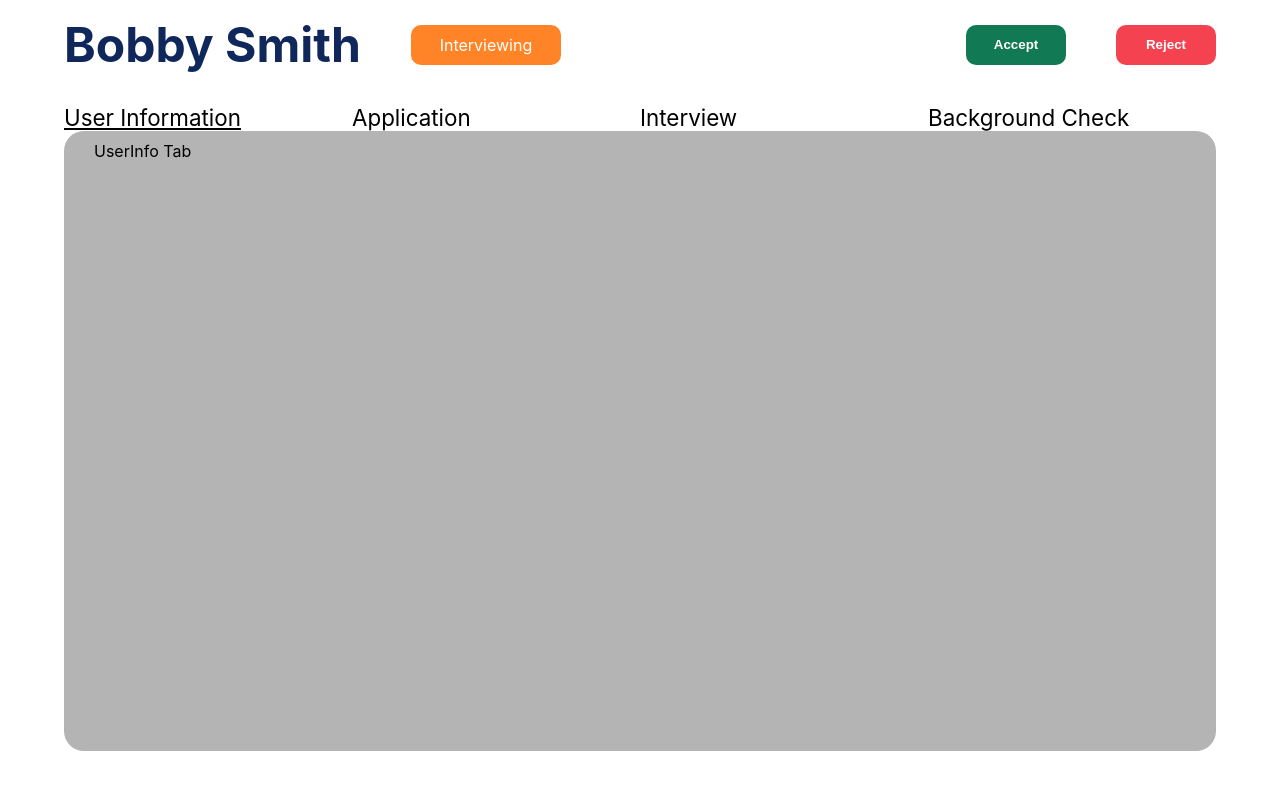
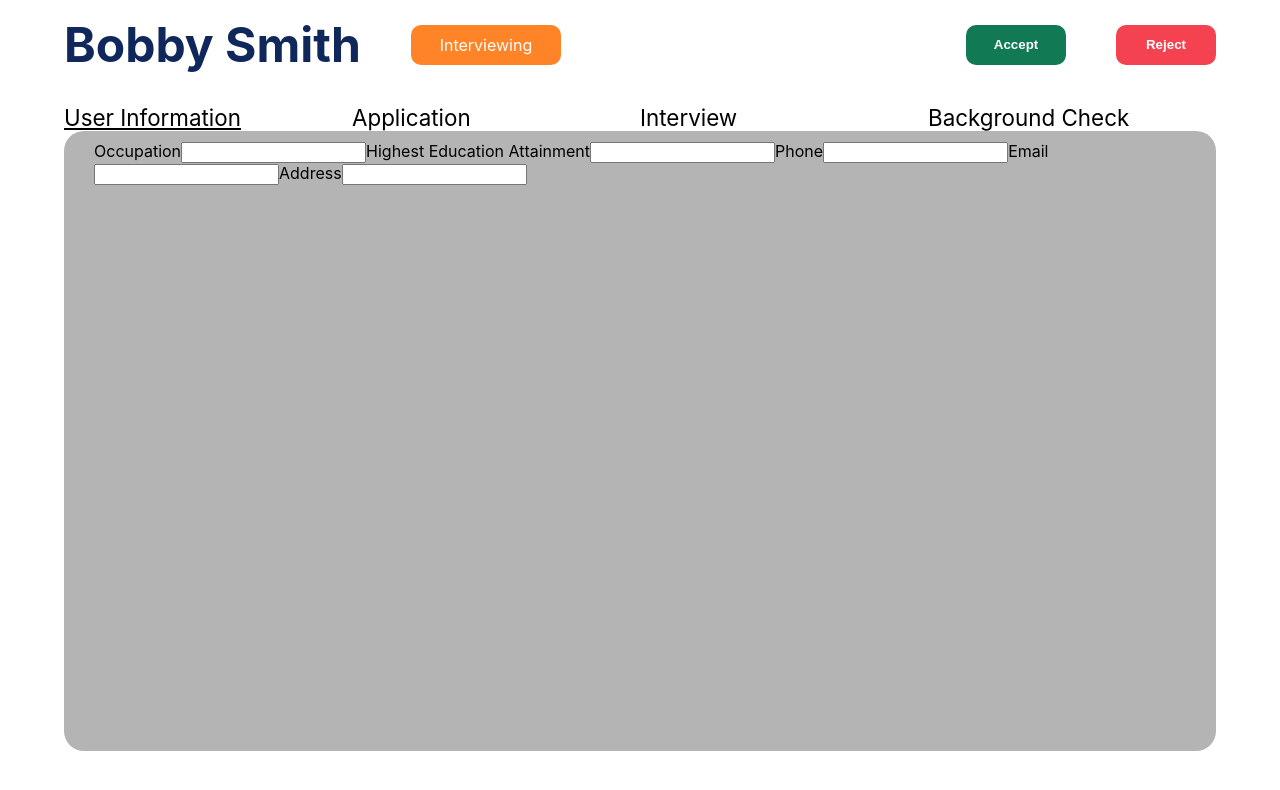
Before and after one commit to Hack4ImpactFall2021/y-knot, a React (Create React App) app: page / in a window 1280 px wide. Shown: the top 790 px of the page. Built offline with nearby package versions, Linux system fonts and the light colour scheme; a web font is replaced by a local one.

Commit message:
made basic form for user info

```diff
--- a/src/ProfilePage/ProfileContent/UserInfoTab/UserInfo.tsx
+++ b/src/ProfilePage/ProfileContent/UserInfoTab/UserInfo.tsx
@@ -1,15 +1,93 @@
-import React from 'react';
-import ProfileHeader from './ProfileHeader/ProfileHeader';
-
+import React, { Component } from 'react';
 import './UserInfo.css';
 
 
-const UserInfo = () => {
-  return (
-    <div>
-      UserInfo Tab
-    </div>
-  )
+class UserInfo extends Component {
+
+  constructor(props: any) {
+    super(props)
+
+    this.state = {
+      username: '',
+      education: '',
+      phoneNumber: '',
+      email: '',
+      address: ''
+    }
+  }
+
+  handleOccupationChange = (event: any) => {
+    this.setState({
+      username: event.target.value
+    })
+  }
+
+  handleEducationChange = (event: any) => {
+    this.setState({
+      education: event.target.value
+    })
+  }
+
+  handlePhoneNumChange = (event: any) => {
+    this.setState({
+      phoneNumber: event.target.value
+    })
+  }
+
+  handleEmailChange = (event: any) => {
+    this.setState({
+      email: event.target.value
+    })
+  }
+
+  handleAddressChange = (event: any) => {
+    this.setState({
+      address: event.target.value
+    })
+  }
+
+
+
+  render() {
+    return (
+      <form>
+        <div>
+          <label>Occupation</label>
+          <input type ="text"
+          value = { this.state.username}
+          onChange={this.handleOccupationChange}
+          />
+
+          <label>Highest Education Attainment</label>
+          <input type = "text"
+          value = { this.state.education}
+          onChange = {this.handleEducationChange}
+          />
+
+          <label>Phone</label>
+          <input type = "number"
+          value = { this.state.phoneNumber}
+          onChange = { this.handlePhoneNumChange}
+          />
+
+          <label>Email</label>
+          <input type = "email"
+          value = { this.state.email}
+          onChange = { this.handleEmailChange}
+          />
+
+          <label>Address</label>
+          <input type = "text"
+          value = { this.state.address}
+          onChange = { this.handleAddressChange}
+          />
+        </div>
+
+      </form>
+
+    )
+  }
 }
 
+
 export default UserInfo;
--- a/tsconfig.json
+++ b/tsconfig.json
@@ -18,7 +18,7 @@
     "resolveJsonModule": true,
     "isolatedModules": true,
     "noEmit": true,
-    "jsx": "react-jsx"
+    "jsx": "react"
   },
   "include": [
     "src"
```
